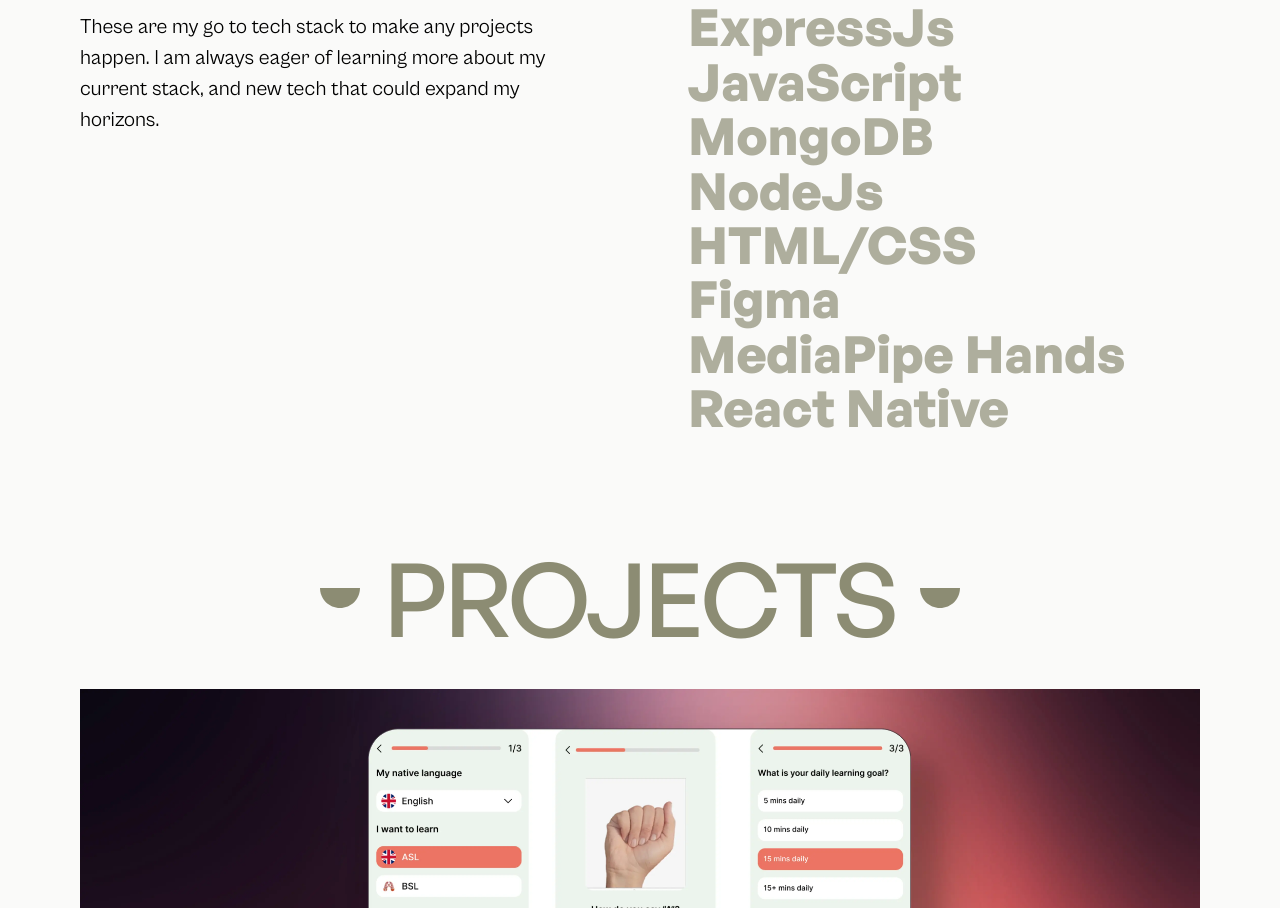
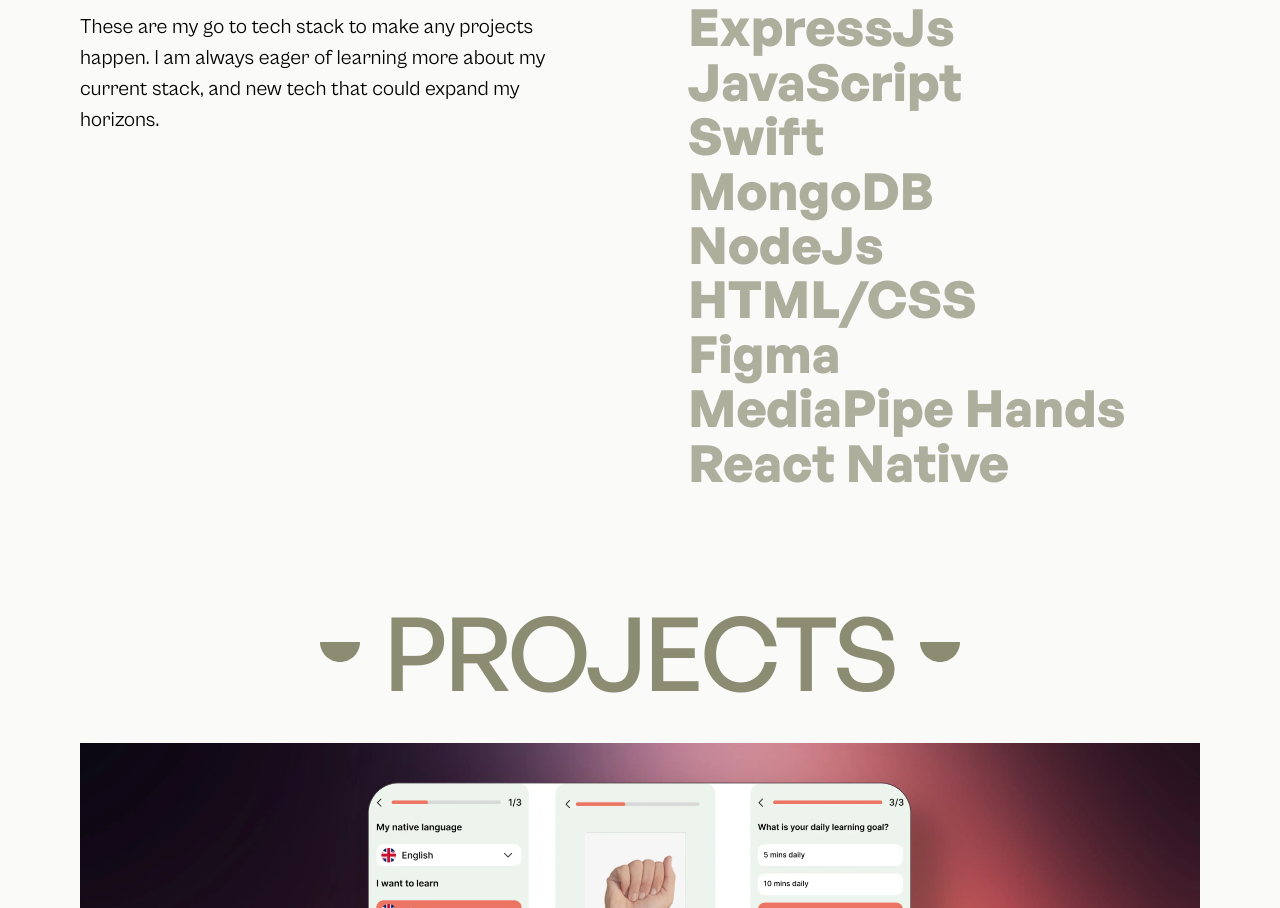
Before and after one commit to nikunjmathur08/Portfolio, a React (Vite) app in the folder client/: page / in a window 1280 px wide. Shown: the part 2679-3587 px from the top of the page. Built offline with nearby package versions, Linux system fonts and the light colour scheme; no server answers.

Commit message:
feat: update data

```diff
--- a/client/src/data.js
+++ b/client/src/data.js
@@ -739,6 +739,7 @@
     "ReactJs",
     "ExpressJs",
     "JavaScript",
+    "Swift",
     "MongoDB",
     "NodeJs",
     "HTML/CSS",
```
